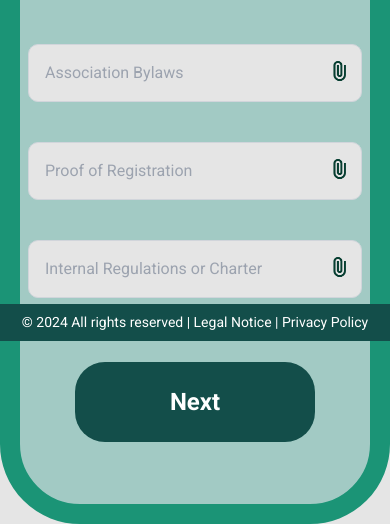
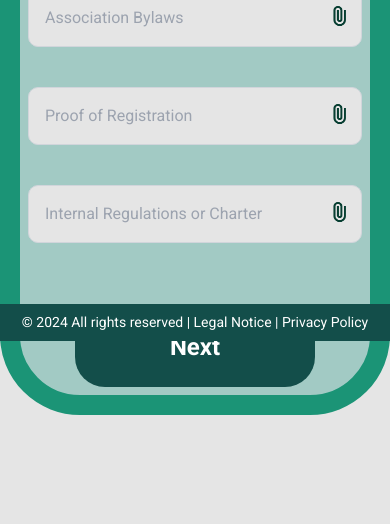
Before and after one commit to dahouzfatima/ResponsivePages, a website: page public/association_page4.html in a window 390 px wide. Shown: the part 671-1195 px from the top of the page. After the commit the page ends 1086 px from the top, so only its background shows below. Drawn offline with nearby package versions, Linux system fonts and the light colour scheme.

Commit message:
Update association_page4.html

```diff
--- a/public/association_page4.html
+++ b/public/association_page4.html
@@ -168,7 +168,7 @@
 
 
         <div class="lg:hidden min-[320px]:z-20 min-[320px]:h-auto min-[320px]:w-auto min-[320px]:p-0 flex min-[320px]:mb-10 min-[320px]:justify-center items-center min-[320px]:mx-auto relative top-48">
-            <div class="bg-[#A2CAC4] flex flex-col mt-2 rounded-[80px] items-center justify-center p-2 min-[320px]:h-[80vh] min-[320px]:w-[55vh] lg:flex" style="border-width: 20px; border-color: #1B9476;">
+            <div class="bg-[#A2CAC4] flex flex-col mt-2 rounded-[80px] items-center justify-center p-2 min-[320px]:h-auto min-[320px]:w-[55vh] lg:flex" style="border-width: 20px; border-color: #1B9476;">
                 <h2 class="text-5xl md:text-5xl text-teal-900 font-normal text-center  mb-16">Sign Up</h2>
                 <form class="w-full max-w-[490px] justify-center  gap-10 flex flex-col items-center">
                     <div class="relative w-full">
```
